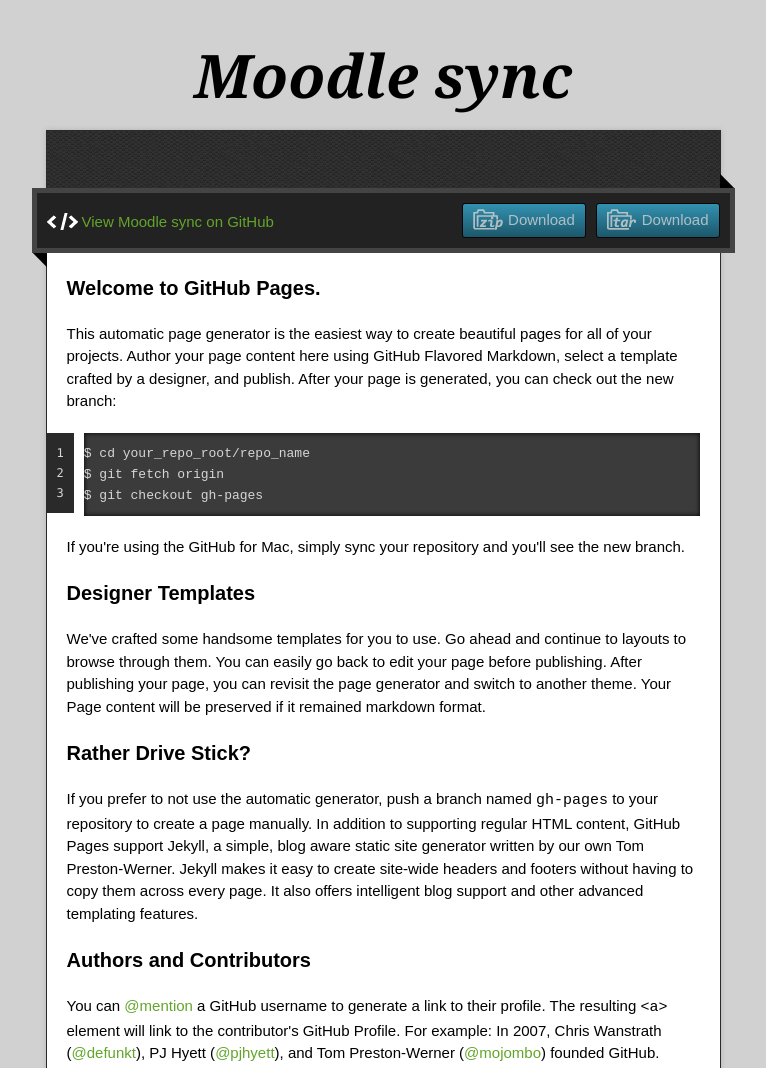
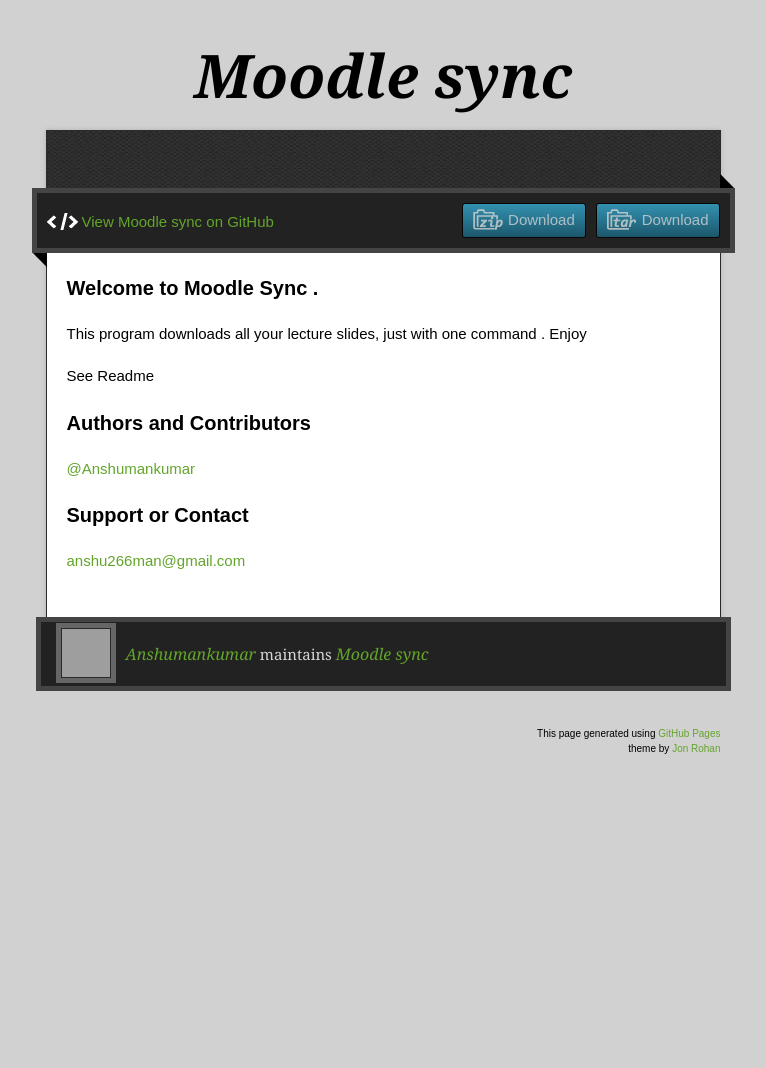
Before and after one commit to Anshumankumar/Moodle_sync, a plain HTML site: page index.html in a window 1280 px wide. Shown: the top 1068 px of the page, without its empty margins (257-1023 px from the left). After the commit the page ends 846 px from the top, so only its background shows below. Drawn offline with nearby package versions, Linux system fonts and the light colour scheme; grey boxes are pictures that could not be loaded.

```diff
--- a/index.html
+++ b/index.html
@@ -37,36 +37,21 @@
         </div>
         <article class="markdown-body">
           <h3>
-<a id="welcome-to-github-pages" class="anchor" href="#welcome-to-github-pages" aria-hidden="true"><span class="octicon octicon-link"></span></a>Welcome to GitHub Pages.</h3>
+<a id="welcome-to-moodle-sync-" class="anchor" href="#welcome-to-moodle-sync-" aria-hidden="true"><span class="octicon octicon-link"></span></a>Welcome to Moodle Sync .</h3>
 
-<p>This automatic page generator is the easiest way to create beautiful pages for all of your projects. Author your page content here using GitHub Flavored Markdown, select a template crafted by a designer, and publish. After your page is generated, you can check out the new branch:</p>
+<p>This program downloads all your lecture slides, just with one command . Enjoy</p>
 
-<pre><code>$ cd your_repo_root/repo_name
-$ git fetch origin
-$ git checkout gh-pages
-</code></pre>
-
-<p>If you're using the GitHub for Mac, simply sync your repository and you'll see the new branch.</p>
-
-<h3>
-<a id="designer-templates" class="anchor" href="#designer-templates" aria-hidden="true"><span class="octicon octicon-link"></span></a>Designer Templates</h3>
-
-<p>We've crafted some handsome templates for you to use. Go ahead and continue to layouts to browse through them. You can easily go back to edit your page before publishing. After publishing your page, you can revisit the page generator and switch to another theme. Your Page content will be preserved if it remained markdown format.</p>
-
-<h3>
-<a id="rather-drive-stick" class="anchor" href="#rather-drive-stick" aria-hidden="true"><span class="octicon octicon-link"></span></a>Rather Drive Stick?</h3>
-
-<p>If you prefer to not use the automatic generator, push a branch named <code>gh-pages</code> to your repository to create a page manually. In addition to supporting regular HTML content, GitHub Pages support Jekyll, a simple, blog aware static site generator written by our own Tom Preston-Werner. Jekyll makes it easy to create site-wide headers and footers without having to copy them across every page. It also offers intelligent blog support and other advanced templating features.</p>
+<p>See Readme </p>
 
 <h3>
 <a id="authors-and-contributors" class="anchor" href="#authors-and-contributors" aria-hidden="true"><span class="octicon octicon-link"></span></a>Authors and Contributors</h3>
 
-<p>You can <a href="https://github.com/blog/821" class="user-mention">@mention</a> a GitHub username to generate a link to their profile. The resulting <code>&lt;a&gt;</code> element will link to the contributor's GitHub Profile. For example: In 2007, Chris Wanstrath (<a href="https://github.com/defunkt" class="user-mention">@defunkt</a>), PJ Hyett (<a href="https://github.com/pjhyett" class="user-mention">@pjhyett</a>), and Tom Preston-Werner (<a href="https://github.com/mojombo" class="user-mention">@mojombo</a>) founded GitHub.</p>
+<p><a href="https://github.com/Anshumankumar" class="user-mention">@Anshumankumar</a></p>
 
 <h3>
 <a id="support-or-contact" class="anchor" href="#support-or-contact" aria-hidden="true"><span class="octicon octicon-link"></span></a>Support or Contact</h3>
 
-<p>Having trouble with Pages? Check out the documentation at <a href="https://help.github.com/pages">https://help.github.com/pages</a> or contact <a href="mailto:support@github.com">support@github.com</a> and we’ll help you sort it out.</p>
+<p><a href="mailto:anshu266man@gmail.com">anshu266man@gmail.com</a></p>
         </article>
       </div>
     </div>
```
Also changed, not shown: params.json (+1 -1 lines).
